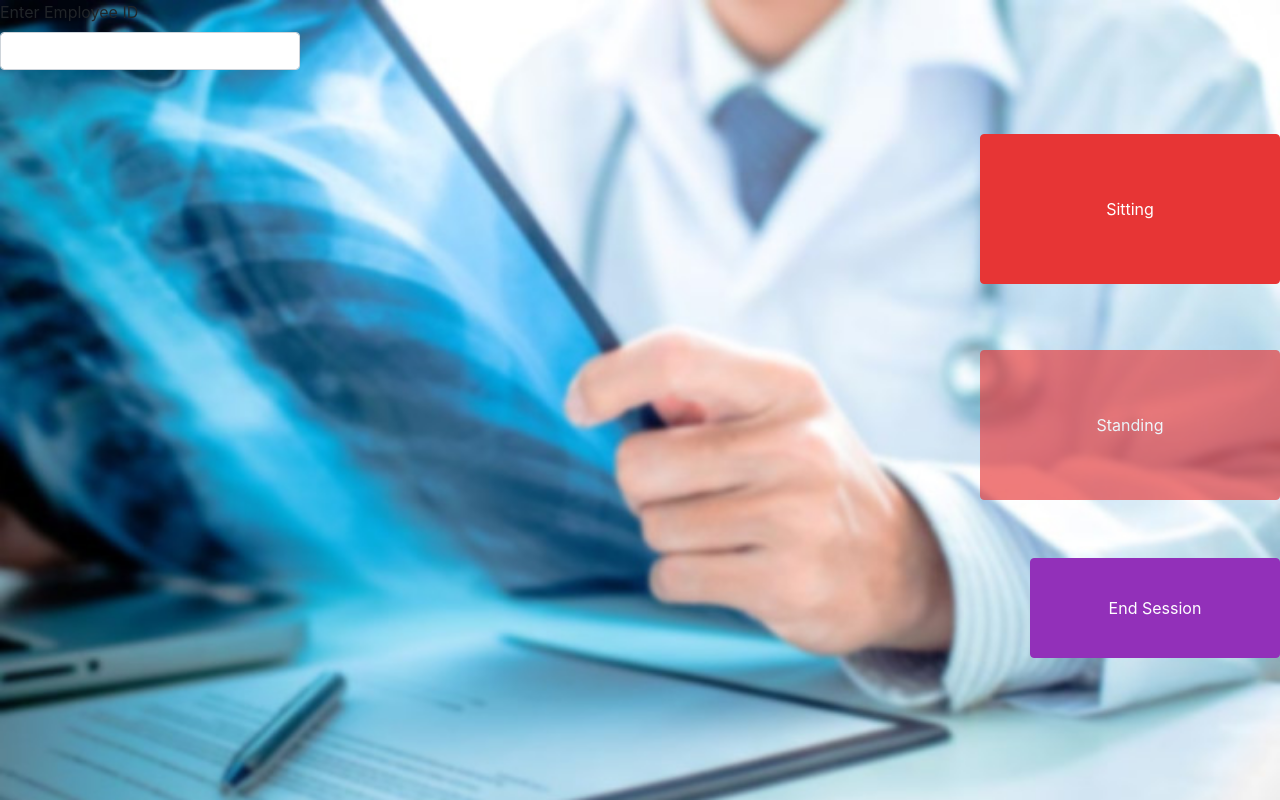
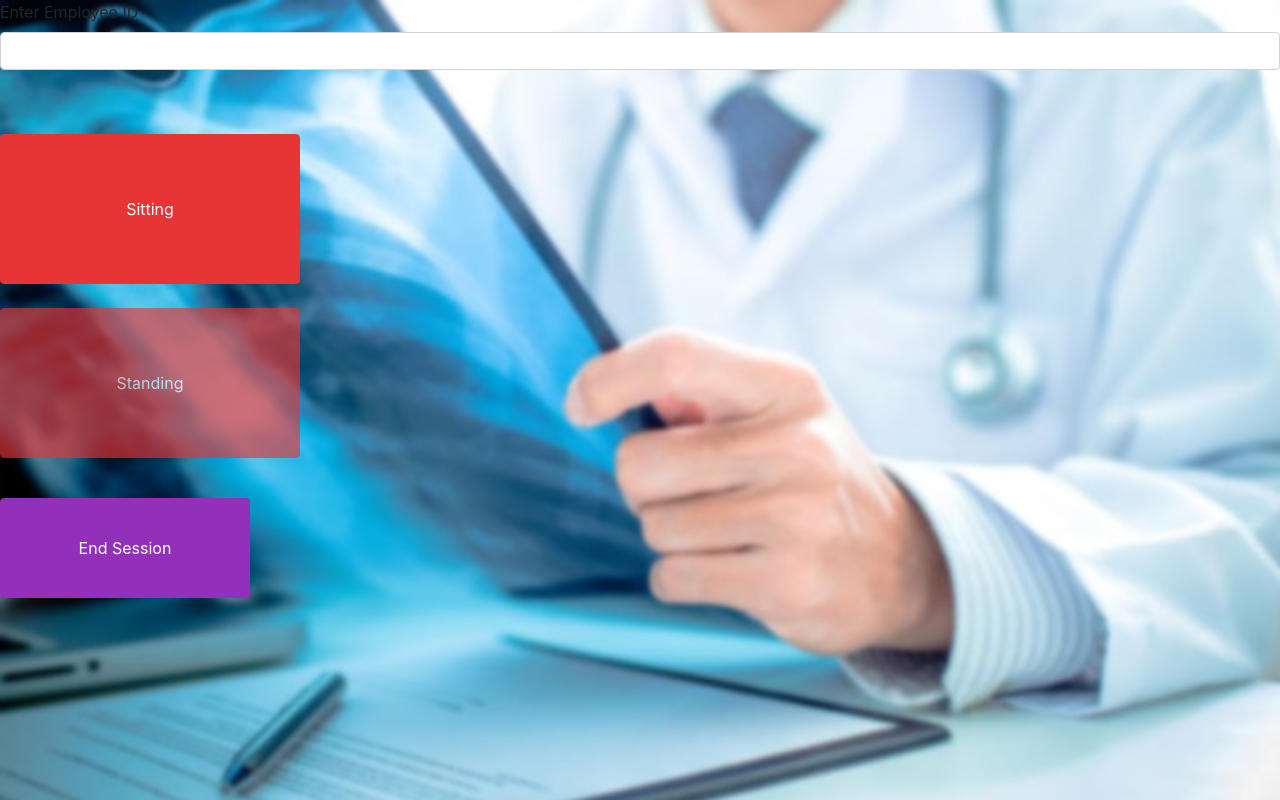
Before and after one commit to Anum7/SitBit, a website: page Web App/SitBit/index.html in a window 1280 px wide. Drawn offline with nearby package versions, Linux system fonts and the light colour scheme.

Commit message:
back to original

```diff
--- a/Web App/SitBit/index.html
+++ b/Web App/SitBit/index.html
@@ -1,6 +1,5 @@
 <!DOCTYPE html>
 <html>
-  <style type= style.css></style>
    <head>
       <style>
         .grid-container {
@@ -55,15 +54,15 @@
       <form>
          <div class="form-group">
             <label for="idBox"> Enter Employee ID </label>
-            <input type="text" style= "width: 300px" class="form-control" id="idBox">
+            <input type="text" class="form-control" id="idBox">
          </div>
       </form>
       <br><br>
-      <button id="sitting" value="button text" onclick = "sitting()" type="button" class="btn btn-primary" style="width: 300px; height: 150px; background-color:rgb(231, 53, 53);color:white; border-color:rgb(231, 53, 53); position: absolute; right: 0"> Sitting </button>
-      <br><br><br><br><br><br><br><br><br>
-      <p><button id="standing" value="button text" onclick = "standing()" type="button" class="btn btn-primary" style="width: 300px; height: 150px; background-color:rgb(231, 53, 53);color:white; border-color:rgb(231, 53, 53); position: absolute; right: 0" disabled="true"> Standing </button></p>
-      <br><br><br> <br> <br><br><br><br>
-      <button type="button" style="width: 250px; height: 100px; background-color:rgb(146, 48, 185);color:white; border-color:rgb(146, 48, 185); position: absolute; right: 0" class="btn btn-primary" onclick = "loadDatabase()"> End Session </button>
+      <button id="sitting" value="button text" onclick = "sitting()" type="button" class="btn btn-primary" style="width: 300px; height: 150px; background-color:rgb(231, 53, 53);color:white; border-color:rgb(231, 53, 53)"> Sitting </button>
+      <br><br>
+      <p><button id="standing" value="button text" onclick = "standing()" type="button" class="btn btn-primary" style="width: 300px; height: 150px; background-color:rgb(231, 53, 53);color:white; border-color:rgb(231, 53, 53)" disabled="true"> Standing </button></p>
+      <br>
+      <button type="button" style="width: 250px; height: 100px; background-color:rgb(146, 48, 185);color:white; border-color:rgb(146, 48, 185)" class="btn btn-primary" onclick = "loadDatabase()"> End Session </button>
       <script>
          //disable buttons not in use
 
```
